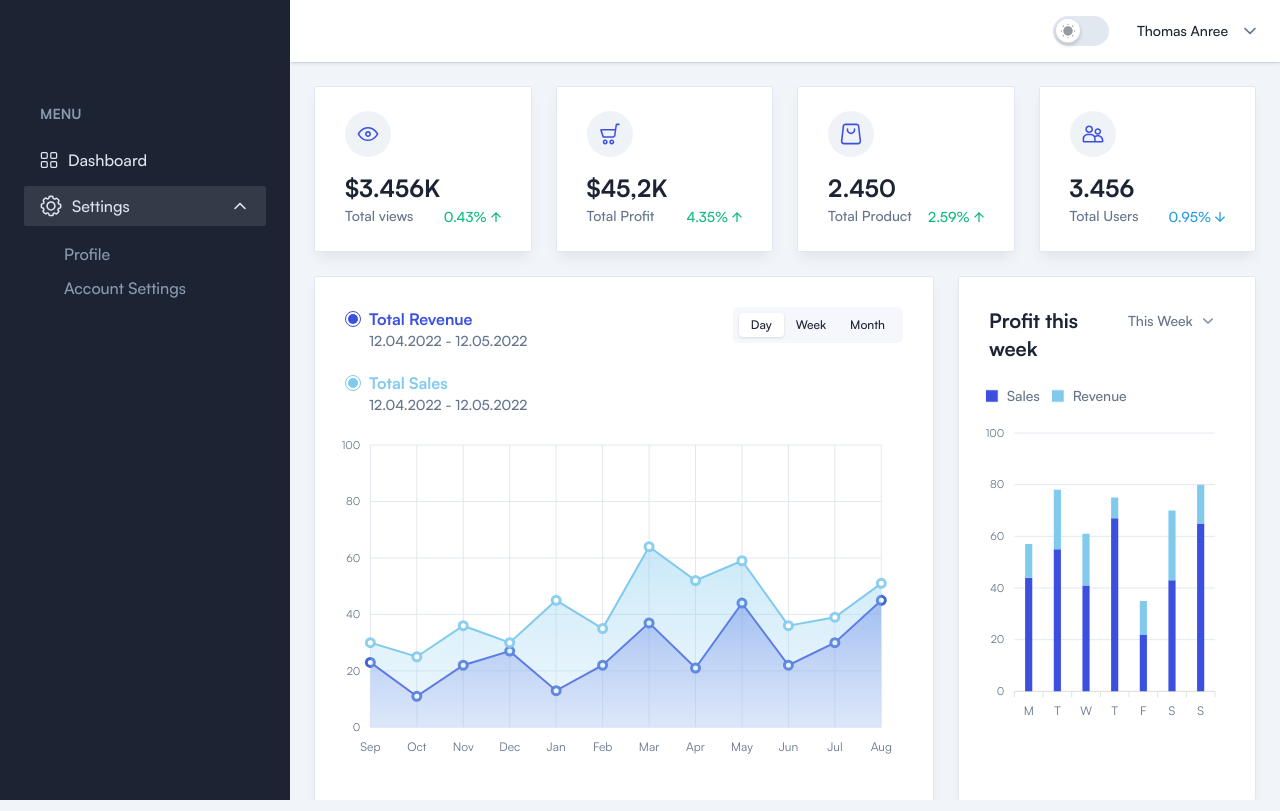
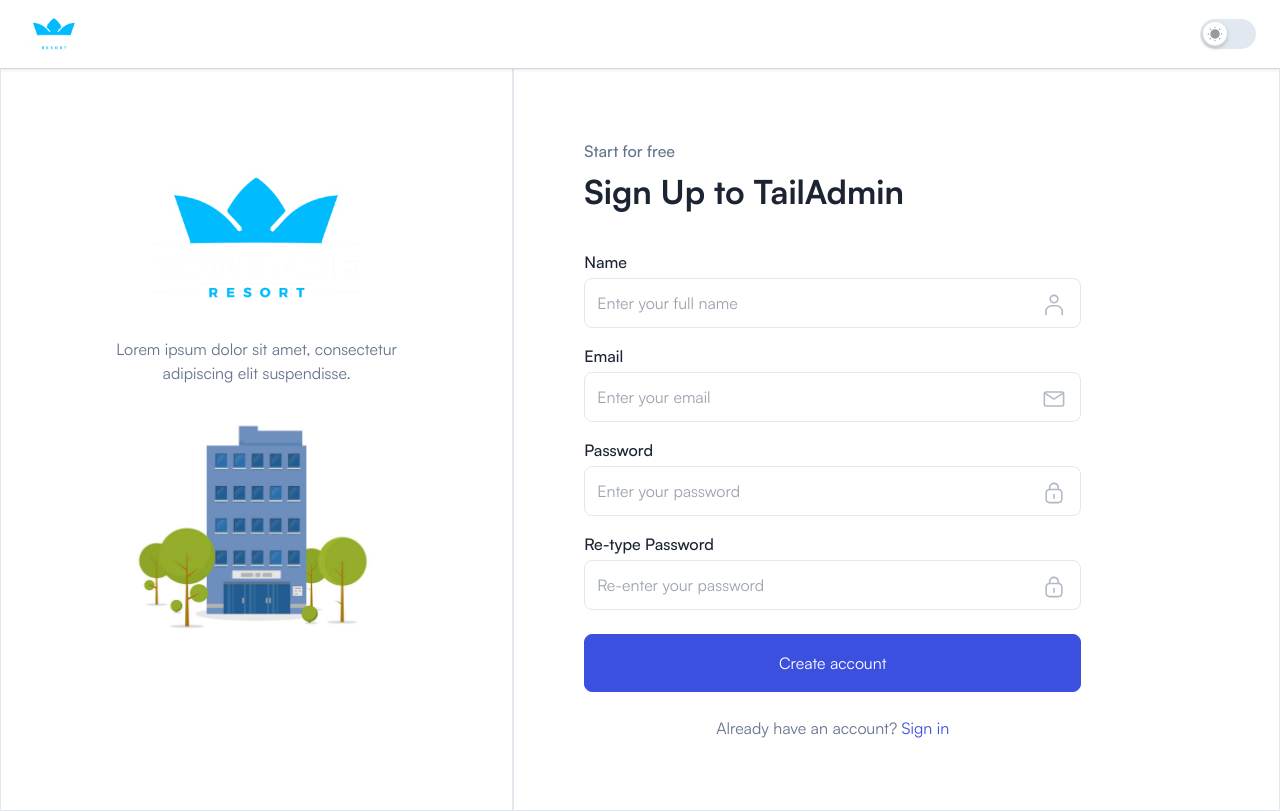
Before and after one commit to Lukada-taiya/InventoryMS, a React (Vite) app: page / in a window 1280 px wide. Built offline with nearby package versions, Linux system fonts and the light colour scheme.

Commit message:
login and signup

```diff
--- a/src/App.tsx
+++ b/src/App.tsx
@@ -35,7 +35,7 @@
           element={
             <>
               <PageTitle title="Dashboard | BowMarie" />
-              <Dashboard />
+              <SignUp />
             </>
           }
         />
@@ -75,6 +75,24 @@
             </>
           }
         />
+        <Route
+          path="/signin"
+          element={
+            <>
+              <PageTitle title="Alerts | BowMarie" />
+              <SignIn />
+            </>
+          }
+        />
+        <Route
+          path="/signup"
+          element={
+            <>
+              <PageTitle title="Alerts | BowMarie" />
+              <SignUp />
+            </>
+          }
+        />
       </Routes>
     </>
   );
--- a/src/components/Header/index.tsx
+++ b/src/components/Header/index.tsx
@@ -4,21 +4,24 @@
 import DropdownUser from './DropdownUser';
 import LogoIcon from '../../images/logo/logo-icon.svg';
 import DarkModeSwitcher from './DarkModeSwitcher';
+import logoBlue from '../../images/logo/logoblue1.png';
 
 const Header = (props: {
-  sidebarOpen: string | boolean | undefined;
-  setSidebarOpen: (arg0: boolean) => void;
+  sidebarOpen?: string | boolean | undefined;
+  setSidebarOpen?: (arg0: boolean) => void;
+  showUser?: boolean;
 }) => {
+  const { showUser } = props;
   return (
     <header className="sticky top-0 z-999 flex w-full bg-white drop-shadow-1 dark:bg-boxdark dark:drop-shadow-none">
       <div className="flex flex-grow items-center justify-between px-4 py-4 shadow-2 md:px-6 2xl:px-11">
-        <div className="flex items-center gap-2 sm:gap-4 lg:hidden">
+        <div className="flex items-center gap-2 sm:gap-4 ">
           {/* <!-- Hamburger Toggle BTN --> */}
           <button
             aria-controls="sidebar"
             onClick={(e) => {
               e.stopPropagation();
-              props.setSidebarOpen(!props.sidebarOpen);
+              props.setSidebarOpen!(!props.sidebarOpen);
             }}
             className="z-99999 block rounded-sm border border-stroke bg-white p-1.5 shadow-sm dark:border-strokedark dark:bg-boxdark lg:hidden"
           >
@@ -56,8 +59,8 @@
           </button>
           {/* <!-- Hamburger Toggle BTN --> */}
 
-          <Link className="block flex-shrink-0 lg:hidden" to="/">
-            <img src={LogoIcon} alt="Logo" />
+          <Link className="block flex-shrink-0 w-15" to="/">
+            <img src={logoBlue} alt="Logo" />
           </Link>
         </div>
 
@@ -80,7 +83,7 @@
           </ul>
 
           {/* <!-- User Area --> */}
-          <DropdownUser />
+          {showUser?<DropdownUser />:null}
           {/* <!-- User Area --> */}
         </div>
       </div>
--- a/src/pages/Authentication/SignUp.tsx
+++ b/src/pages/Authentication/SignUp.tsx
@@ -4,27 +4,31 @@
 import LogoDark from '../../images/logo/logo-dark.svg';
 import Logo from '../../images/logo/logo.svg';
 import DefaultLayout from '../../layout/DefaultLayout';
+import Header from '../../components/Header';
+import logoBlue from '../../images/logo/logoblue1.png';
+import hotel from '../../images/logo/hotel.jpg';
 
 const SignUp: React.FC = () => {
   return (
-    <DefaultLayout>
-      <Breadcrumb pageName="Sign Up" />
+    <>
+      <Header showUser={false} />
 
       <div className="rounded-sm border border-stroke bg-white shadow-default dark:border-strokedark dark:bg-boxdark">
         <div className="flex flex-wrap items-center">
-          <div className="hidden w-full xl:block xl:w-1/2">
+          <div className="hidden w-full xl:block xl:w-2/5">
             <div className="py-17.5 px-26 text-center">
               <Link className="mb-5.5 inline-block" to="/">
-                <img className="hidden dark:block" src={Logo} alt="Logo" />
-                <img className="dark:hidden" src={LogoDark} alt="Logo" />
+                {/* <img className="hidden dark:block" src={Logo} alt="Logo" /> */}
+                <img className="h-35 w-full rounded-lg object-cover object-center" src={logoBlue} alt="Logo" />
               </Link>
-              <p className="2xl:px-20">
+              <p className="2xl:px-10">
                 Lorem ipsum dolor sit amet, consectetur adipiscing elit
                 suspendisse.
               </p>
 
-              <span className="mt-15 inline-block">
-                <svg
+              <span className="mb-4 inline-block">
+                <img src={hotel} alt="Logo" />
+                {/* <svg
                   width="350"
                   height="350"
                   viewBox="0 0 350 350"
@@ -143,7 +147,7 @@
                     d="M310.566 183.213C309.132 182.066 307.174 184.151 307.174 184.151L306.026 173.828C306.026 173.828 298.853 174.687 294.261 173.542C289.67 172.396 288.953 177.7 288.953 177.7C288.716 175.557 288.668 173.399 288.81 171.248C289.096 168.667 292.827 166.087 299.427 164.366C306.026 162.646 309.47 170.101 309.47 170.101C314.061 172.395 312.001 184.36 310.566 183.213Z"
                     fill="#1C2434"
                   />
-                </svg>
+                </svg> */}
               </span>
             </div>
           </div>
@@ -157,14 +161,14 @@
 
               <form>
                 <div className="mb-4">
-                  <label className="mb-2.5 block font-medium text-black dark:text-white">
+                  <label className="mb-1 block font-medium text-black dark:text-white">
                     Name
                   </label>
                   <div className="relative">
                     <input
                       type="text"
                       placeholder="Enter your full name"
-                      className="w-full rounded-lg border border-stroke bg-transparent py-4 pl-6 pr-10 text-black outline-none focus:border-primary focus-visible:shadow-none dark:border-form-strokedark dark:bg-form-input dark:text-white dark:focus:border-primary"
+                      className="w-full rounded-lg border border-stroke bg-transparent py-3 pl-3 pr-5 text-black outline-none focus:border-primary focus-visible:shadow-none dark:border-form-strokedark dark:bg-form-input dark:text-white dark:focus:border-primary"
                     />
 
                     <span className="absolute right-4 top-4">
@@ -192,14 +196,14 @@
                 </div>
 
                 <div className="mb-4">
-                  <label className="mb-2.5 block font-medium text-black dark:text-white">
+                  <label className="mb-1 block font-medium text-black dark:text-white">
                     Email
                   </label>
                   <div className="relative">
                     <input
                       type="email"
                       placeholder="Enter your email"
-                      className="w-full rounded-lg border border-stroke bg-transparent py-4 pl-6 pr-10 text-black outline-none focus:border-primary focus-visible:shadow-none dark:border-form-strokedark dark:bg-form-input dark:text-white dark:focus:border-primary"
+                      className="w-full rounded-lg border border-stroke bg-transparent py-3 pl-3 pr-5 text-black outline-none focus:border-primary focus-visible:shadow-none dark:border-form-strokedark dark:bg-form-input dark:text-white dark:focus:border-primary"
                     />
 
                     <span className="absolute right-4 top-4">
@@ -223,14 +227,14 @@
                 </div>
 
                 <div className="mb-4">
-                  <label className="mb-2.5 block font-medium text-black dark:text-white">
+                  <label className="mb-1 block font-medium text-black dark:text-white">
                     Password
                   </label>
                   <div className="relative">
                     <input
                       type="password"
                       placeholder="Enter your password"
-                      className="w-full rounded-lg border border-stroke bg-transparent py-4 pl-6 pr-10 text-black outline-none focus:border-primary focus-visible:shadow-none dark:border-form-strokedark dark:bg-form-input dark:text-white dark:focus:border-primary"
+                      className="w-full rounded-lg border border-stroke bg-transparent py-3 pl-3 pr-5 text-black outline-none focus:border-primary focus-visible:shadow-none dark:border-form-strokedark dark:bg-form-input dark:text-white dark:focus:border-primary"
                     />
 
                     <span className="absolute right-4 top-4">
@@ -258,14 +262,14 @@
                 </div>
 
                 <div className="mb-6">
-                  <label className="mb-2.5 block font-medium text-black dark:text-white">
+                  <label className="mb-1 block font-medium text-black dark:text-white">
                     Re-type Password
                   </label>
                   <div className="relative">
                     <input
                       type="password"
                       placeholder="Re-enter your password"
-                      className="w-full rounded-lg border border-stroke bg-transparent py-4 pl-6 pr-10 text-black outline-none focus:border-primary focus-visible:shadow-none dark:border-form-strokedark dark:bg-form-input dark:text-white dark:focus:border-primary"
+                      className="w-full rounded-lg border border-stroke bg-transparent py-3 pl-3 pr-5 text-black outline-none focus:border-primary focus-visible:shadow-none dark:border-form-strokedark dark:bg-form-input dark:text-white dark:focus:border-primary"
                     />
 
                     <span className="absolute right-4 top-4">
@@ -292,7 +296,7 @@
                   </div>
                 </div>
 
-                <div className="mb-5">
+                <div className="mb-6">
                   <input
                     type="submit"
                     value="Create account"
@@ -300,7 +304,7 @@
                   />
                 </div>
 
-                <button className="flex w-full items-center justify-center gap-3.5 rounded-lg border border-stroke bg-gray p-4 hover:bg-opacity-50 dark:border-strokedark dark:bg-meta-4 dark:hover:bg-opacity-50">
+                {/* <button className="flex w-full items-center justify-center gap-3.5 rounded-lg border border-stroke bg-gray p-4 hover:bg-opacity-50 dark:border-strokedark dark:bg-meta-4 dark:hover:bg-opacity-50">
                   <span>
                     <svg
                       width="20"
@@ -335,12 +339,12 @@
                     </svg>
                   </span>
                   Sign up with Google
-                </button>
+                </button> */}
 
                 <div className="mt-6 text-center">
                   <p>
                     Already have an account?{' '}
-                    <Link to="/auth/signin" className="text-primary">
+                    <Link to="/signin" className="text-primary">
                       Sign in
                     </Link>
                   </p>
@@ -350,7 +354,7 @@
           </div>
         </div>
       </div>
-    </DefaultLayout>
+    </>
   );
 };
 
```
Also changed, not shown: src/pages/Authentication/SignIn.tsx (+15 -11 lines), src/images/logo/hotel.jpg (added), src/images/logo/logoblue1.png (added).
